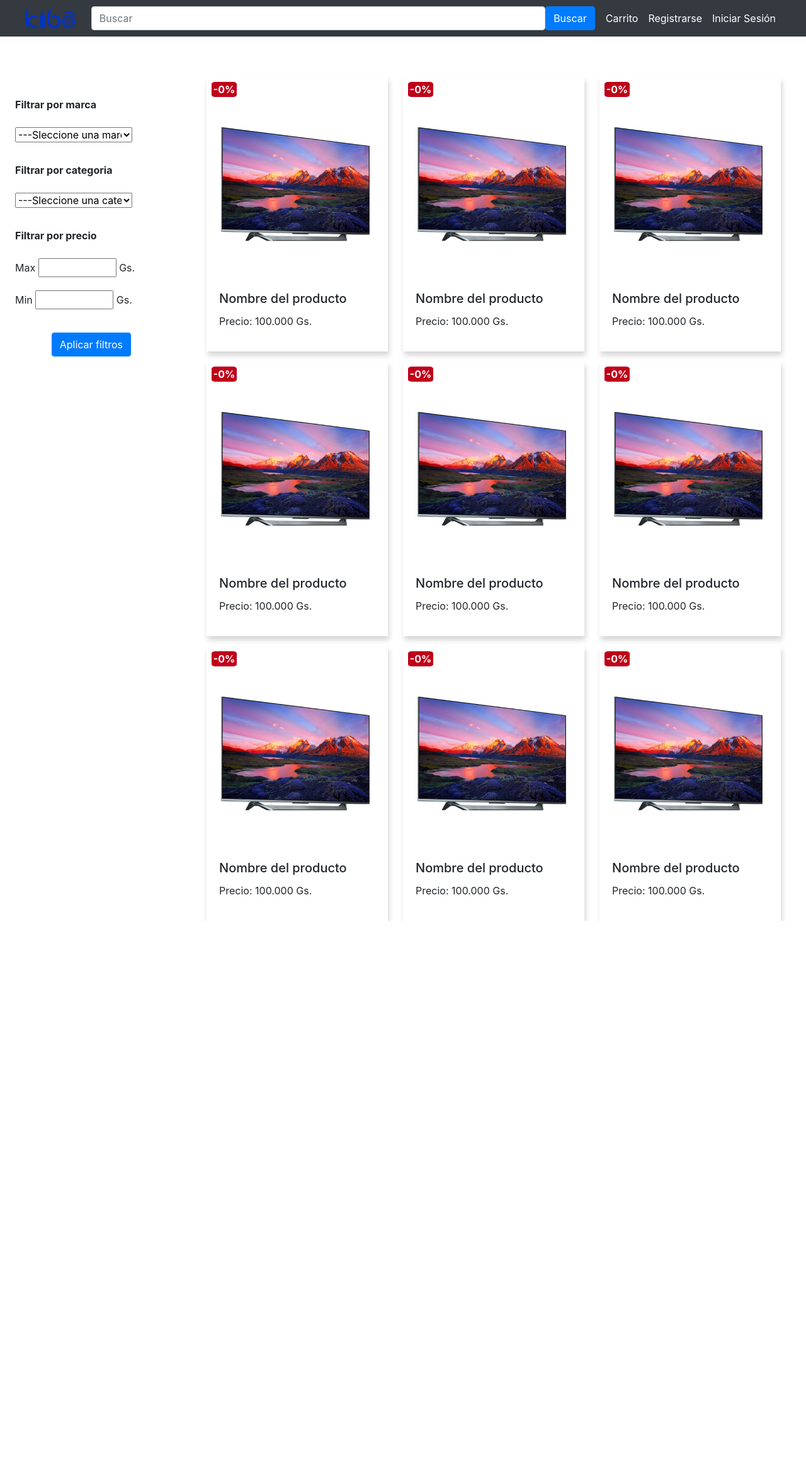
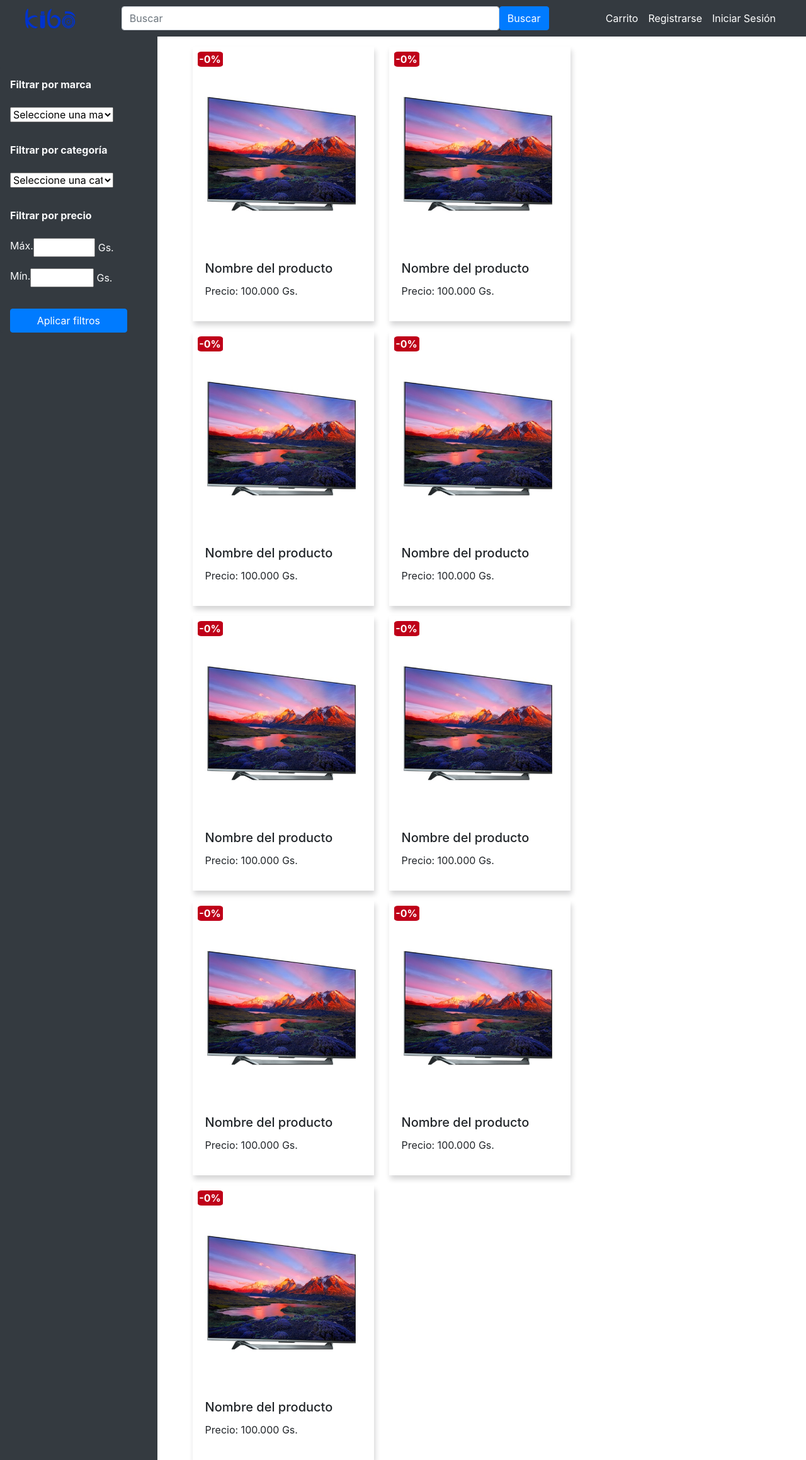
Before and after one commit to SalinasRodrigo/Kibo, a Flask app: page /buscador in a window 1280 px wide. Shown: the whole page at 63% size. Before the commit the page ends 1462 px from the top, so only its background shows below. Run offline with Flask 2, Linux system fonts and the light colour scheme; some libraries are stand-ins or nearby versions.

Commit message:
cambios al diseño de sidebar del buscador

```diff
--- a/proyecto/flask_app/static/css/style.css
+++ b/proyecto/flask_app/static/css/style.css
@@ -13,7 +13,7 @@
     width: 800px;
 }
 
-
+/* Carruser */
 .cards-wrapper {
     display: flex;
     justify-content: center;
@@ -53,6 +53,25 @@
     border-radius: 15%;
 }
 
+
+
+aside{
+    width: 19.5%;
+}
+
+.select_buscador{
+    width: 70%;
+}
+
+.sidebar{
+    position: -webkit-sticky;
+    position: sticky;
+    top: 0;
+}
+
+
+
+
 .lista_productos{
     width: 30%;
 }
@@ -87,9 +106,3 @@
 .mensaje h2, .mensaje_flash h2{
     margin: 0;
 }
-
-.sidebar{
-    position: -webkit-sticky;
-    position: sticky;
-    top: 0;
-}
--- a/proyecto/flask_app/templates/buscador.html
+++ b/proyecto/flask_app/templates/buscador.html
@@ -35,7 +35,7 @@
                             <img src="../static/images/logo_principal.svg" alt="logo de la pagina web">
                         </a>
                         <form id="buscador" class="d-flex" role="search" action="#" method="post">
-                            <input class="form-control me-2" type="search" placeholder="Buscar" aria-label="Buscar">
+                            <input class="form-control ml-5 w-75" type="search" placeholder="Buscar" aria-label="Buscar">
                             <button class="btn btn-primary" type="submit">Buscar</button>
                         </form>
                         <div class="navbar-nav d-flex">
@@ -55,40 +55,44 @@
                 </div>
             </nav>
         </header>
-        <main class="d-flex pt-5">
-            <aside class="w-25 pl-4 pr-5">
-                <form action="" class="sidebar pt-5">
+        <main class="d-flex">
+            <aside class="pt-5 bg-dark">
+                <form action="" class="sidebar pt-3 pl-3 bg-dark text-light rounded">
                     <div class="form-group">
-                        <label for="marca"> <b>Filtrar por marca</b></label>
-                        <select name="marca" class="w-75 mt-3" id="marca">
-                            <option selected>---Sleccione una marca---</option>
+                        <label for="marca mt-3"> <b>Filtrar por marca</b></label>
+                        <select name="marca" class="select_buscador mt-3" id="marca">
+                            <option selected>Seleccione una marca</option>
                         </select>
                     </div>
                     <div class="form-group pt-3">
-                        <label for="marca"> <b>Filtrar por categoria</b> </label>
-                        <select name="marca" class="w-75 mt-3 " id="marca">
-                            <option selected>---Sleccione una categoria---</option>
+                        <label for="marca"> <b>Filtrar por categoría</b> </label>
+                        <select name="marca" class="select_buscador mt-3 " id="marca">
+                            <option selected>Seleccione una categoría</option>
                         </select>
                     </div>
                     <div class="form-group pt-3">
                         <label for="precio"><b>Filtrar por precio</b></label>
                         <div id="precio">
-                            <div class="mt-3">
-                                <label for="max">Max</label>
-                                <input type="number" class="w-50" id="max" name="max"> Gs.
+                            <div class="mt-3 d-flex justify-content-between">
+                                <label for="max">Máx.</label>
+                                <div>
+                                    <input type="number" class="w-50" id="max" name="max"> Gs.
+                                </div>
                             </div>
-                            <div class="mt-3">
-                                <label for="min">Min</label>
-                                <input type="number" class="w-50" id="Min" name="Min"> Gs.
+                            <div class="mt-3 d-flex justify-content-between">
+                                <label for="min">Mín.</label>
+                                <div>
+                                    <input type="number" class="w-50" id="Min" name="Min"> Gs.
+                                </div>
                             </div>
                         </div>
                     </div>
-                    <div class="d-flex justify-content-end pr-3">
-                        <input type="submit" class="mt-3 mr-5 btn btn-primary" value="Aplicar filtros">
+                    <div class="d-flex justify-content-center">
+                        <input type="submit" class="btn btn-primary mt-3 mr-5 w-100" value="Aplicar filtros">
                     </div>
                 </form>
             </aside>
-            <section class="d-flex flex-wrap w-75">
+            <section class="pl-5 d-flex flex-wrap w-75">
                 <div class="card mt-3 mr-3" style="width: 18rem;">
                     <p class="descuento">-0%</p>
                     <img class="card-img-top" src="{{ url_for('static', filename='assets/1.jpg') }}" alt="Card image cap">
```
